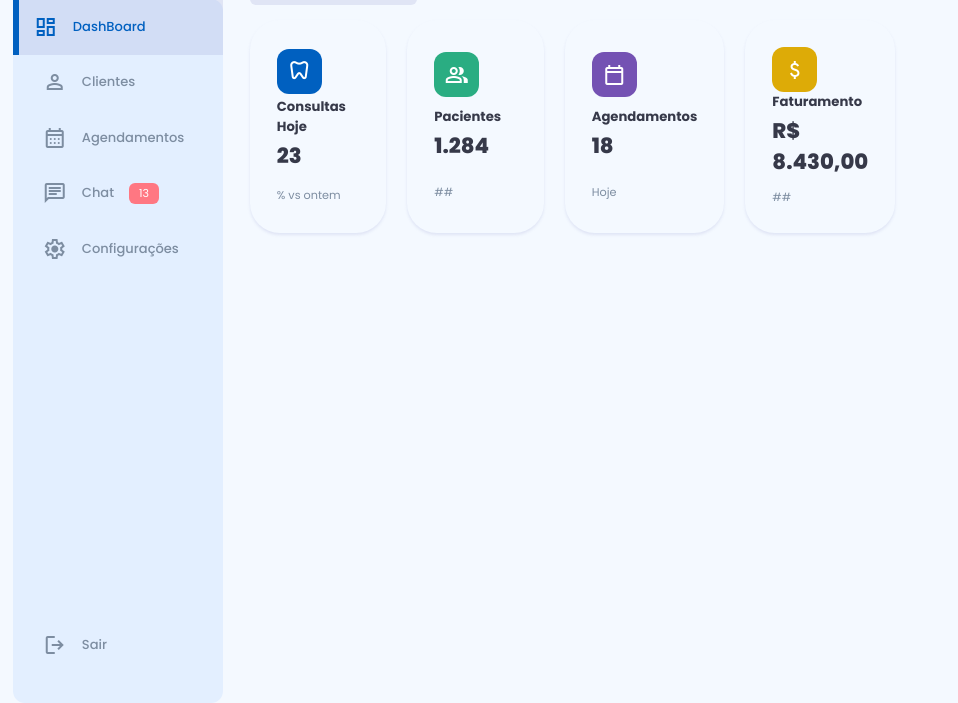
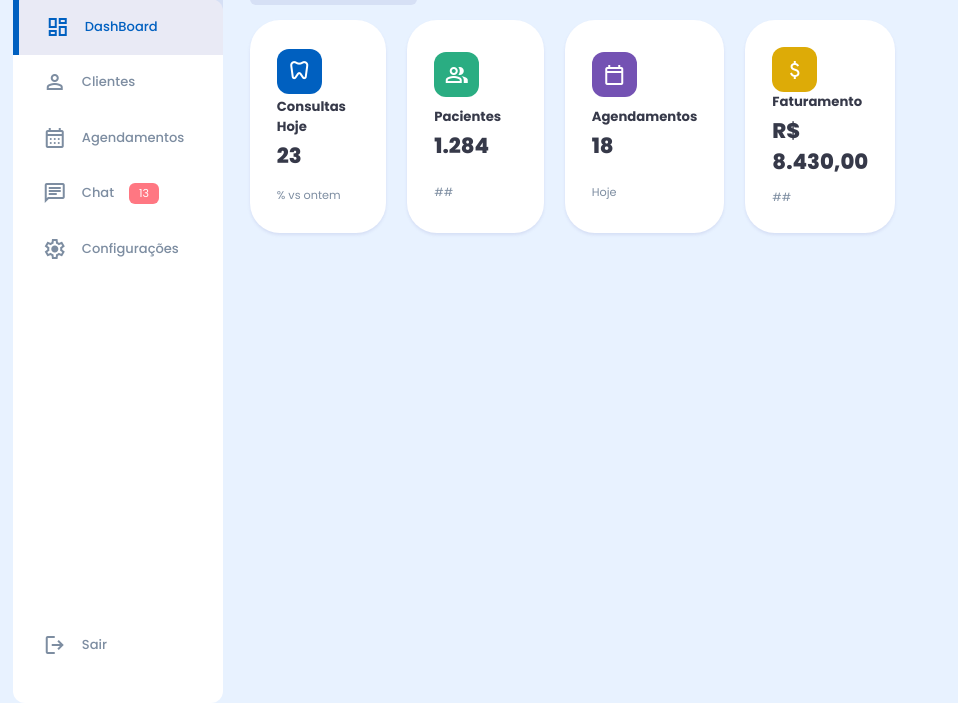
Before and after one commit to GabrieuuhZ/OdontoAi, a plain HTML site: page index.html in a window 1280 px wide. Shown: the part 106-809 px from the top of the page, without its empty margins (0-958 px from the left). Drawn offline with nearby package versions, Linux system fonts and the light colour scheme.

Commit message:
Update style.css

```diff
--- a/style.css
+++ b/style.css
@@ -14,7 +14,7 @@
     --color-primary-variant: #111e88;
     --color-dark-variant: #677483;
     --color-background: #ffffff;
-    --color-background2: #f4f9ffec;
+    --color-background2: #e7f1ffec;
     --color-AI: #1E90FF;
     --color-pacientes: #2aad82;
     --color-agendamentos: #7452b3;
@@ -144,6 +144,8 @@ aside {
     height: 100vh;
 }
 
+/* ========== SideBar box ============= */
+
 aside .top {
     display: flex;
     align-items: center;
@@ -168,12 +170,11 @@ aside .logo img {
 aside .close {
     display: none;
 }
-
 /* ========== SideBar ============= */
 
 aside .sidebar {
     display: flex;
-    background-color: #e3efff;
+    background: var(--color-background);
     flex-direction: column;
     height: 88vh;
     position: relative;
@@ -220,12 +221,12 @@ aside .sidebar a.active::before {
     background: var(--color-primary);
 }
 
-aside .slidebar a.active span {
+aside .sidebar a.active span {
     color: var(--color-primary);
     margin-left: calc(1rem - 3px);
 }
 
-aside .slidebar a:hover {
+aside .sidebar a:hover {
     color: var(--color-primary);
 }
 
@@ -261,6 +262,8 @@ main .date input[type="date"] {
     color: var(--color-dark);
 }
 
+/*========= ICONES =========== */
+
 main .icones {
     display: grid;
     grid-template-columns: repeat(4, 1fr);
@@ -268,6 +271,7 @@ main .icones {
 }
 
 main .icones > div {
+    background: var(--color-background);
     display: flex;
     flex-wrap: wrap;
     align-items: center;
@@ -282,7 +286,6 @@ main .icones > div {
 main .icones > div:hover {
     box-shadow: none;
 }
-
 main .icones > div span {
     flex-shrink: 0;
     display: flex;
```
